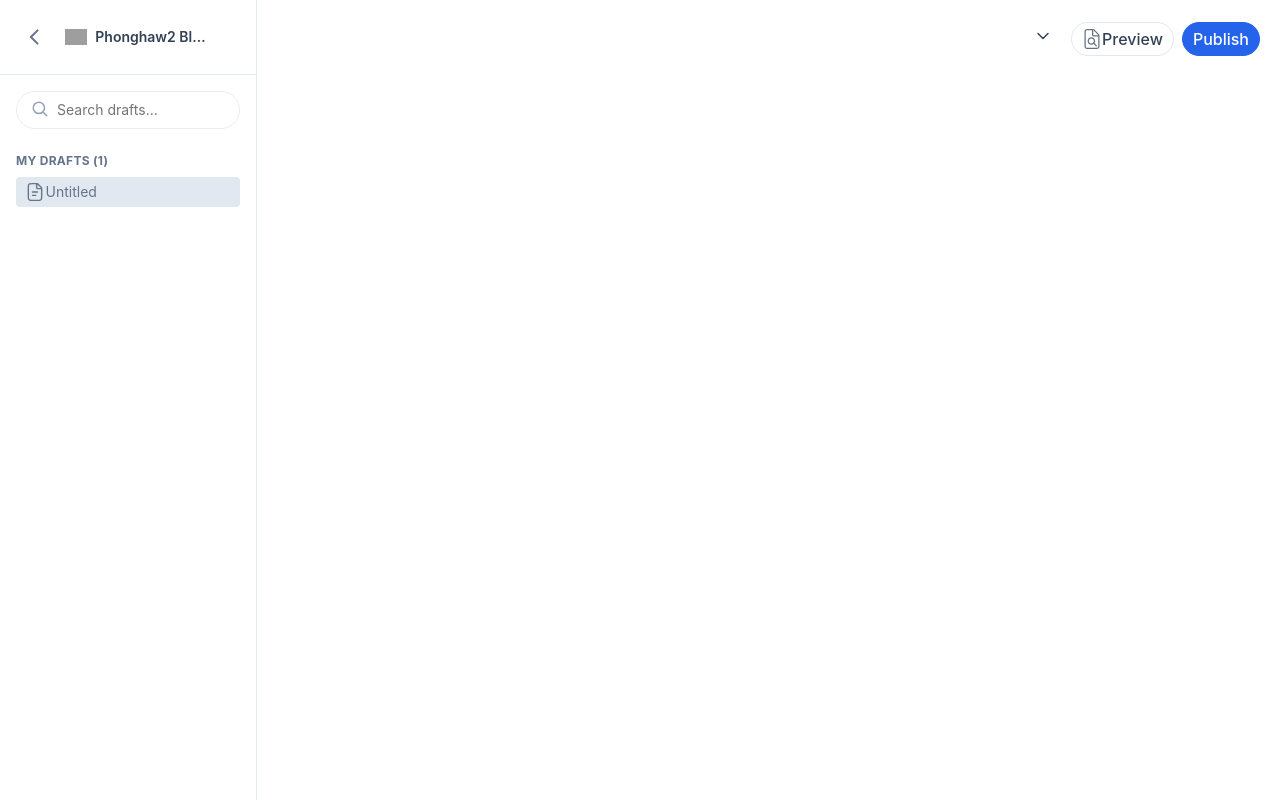
After one commit to phonghaw2/pmaker, a Laravel app: page /article/draft in a window 1280 px wide. The commit adds this page. Run offline with Laravel 8, Linux system fonts and the light colour scheme; grey boxes are pictures that could not be loaded.

Commit message:
#05 blade init

```diff
--- /dev/null
+++ b/app/Http/Controllers/Article/ArticleController.php
@@ -0,0 +1,19 @@
+<?php
+
+namespace App\Http\Controllers\Article;
+
+use App\Http\Controllers\Controller;
+use Illuminate\Http\Request;
+
+class ArticleController extends Controller
+{
+    public function index()
+    {
+        return view('home.article.index');
+    }
+
+    public function draft()
+    {
+        return view('home.article.draft');
+    }
+}
--- /dev/null
+++ b/public/css/home/article/draft.css
@@ -0,0 +1,571 @@
+* {
+    box-sizing: border-box;
+    border-width: 0;
+    border-style: solid;
+    border-color: rgb(226 232 240 / 80%);
+}
+
+body {
+    margin: 0;
+    padding: 0;
+}
+
+html {
+    line-height: 1.5;
+    -webkit-text-size-adjust: 100%;
+    -moz-tab-size: 4;
+    tab-size: 4;
+    font-family: Inter,ui-sans-serif,system-ui,-apple-system,BlinkMacSystemFont,"Segoe UI",Roboto,"Helvetica Neue",Arial,"Noto Sans",sans-serif,"Apple Color Emoji","Segoe UI Emoji","Segoe UI Symbol","Noto Color Emoji";
+    font-feature-settings: normal;
+}
+
+a {
+    color: inherit;
+    -webkit-text-decoration: inherit;
+    text-decoration: inherit;
+}
+
+button, select {
+    text-transform: none;
+}
+
+button, [role="button"] {
+    cursor: pointer;
+}
+
+button, input, optgroup, select, textarea {
+    font-family: inherit;
+    font-size: 100%;
+    font-weight: inherit;
+    line-height: inherit;
+    color: inherit;
+    margin: 0;
+    padding: 0;
+}
+
+img, svg, video, canvas, audio, iframe, embed, object {
+    display: block;
+    vertical-align: middle;
+}
+
+button, [type='button'], [type='reset'], [type='submit'] {
+    -webkit-appearance: button;
+    background-color: transparent;
+    background-image: none;
+}
+
+.draft-container {
+    display: flex;
+    width: 100vw;
+    height: 100vh;
+    line-height: 1.5;
+}
+
+.draft-nav {
+    flex: 2;
+    height: 100%;
+    max-width: 330px;
+    display: flex;
+    flex-direction: column;
+    border-right-width: 1px;
+    position: sticky;
+    top: 0px;
+    left: 0px;
+}
+
+.draft-content {
+    flex: 8;
+    height: 100%;
+    max-width: 100%;
+}
+
+.draft-back {
+    display: flex;
+    flex-direction: row;
+    -webkit-box-align: center;
+    align-items: center;
+    border-bottom-width: 1px;
+    padding: 1rem;
+}
+
+.draft-back-a {
+    border-radius: 9999px;
+    border-width: 1px;
+    border-color: transparent;
+    padding: 0.25rem 0.5rem;
+    font-weight: 500;
+    font-size: 0.875rem;
+    line-height: 1.25rem;
+    text-align: center;
+    display: flex;
+    height: 2.25rem;
+    width: 2.25rem;
+    flex-direction: row;
+    -webkit-box-align: center;
+    align-items: center;
+    -webkit-box-pack: center;
+    justify-content: center;
+    --tw-text-opacity: 1;
+    color: rgb(100 116 139 / var(--tw-text-opacity));
+    outline: transparent solid 2px !important;
+    outline-offset: 2px !important;
+}
+
+.draft-back-svg {
+    height: 1rem;
+    width: 1rem;
+    flex-shrink: 0;
+    stroke: currentcolor;
+}
+
+.css-12n6jp {
+    flex: 1 1 0%;
+}
+
+.css-tmyzm6 {
+    border-width: 1px;
+    border-color: transparent;
+    padding: 0.25rem 0px 0.25rem 0.75rem;
+    --tw-text-opacity: 1;
+    color: rgb(51 65 85 / var(--tw-text-opacity));
+    flex-direction: row;
+    -webkit-box-align: center;
+    align-items: center;
+    -webkit-box-pack: center;
+    justify-content: center;
+    text-align: center;
+    display: grid;
+    height: 100%;
+    grid-template-columns: repeat(12, minmax(0px, 1fr));
+    gap: 0.5rem;
+    border-radius: 0.5rem;
+    font-size: 0.875rem;
+    line-height: 1.25rem;
+    font-weight: 600;
+    width: 100%;
+    outline: transparent solid 2px !important;
+    outline-offset: 2px !important;
+}
+
+.css-firlg {
+    grid-column: span 2 / span 2;
+}
+
+.blog-name {
+    grid-column: span 8 / span 8;
+    overflow: hidden;
+    text-overflow: ellipsis;
+    white-space: nowrap;
+    text-align: left;
+}
+
+.css-hdknak {
+    display: block;
+    overflow: hidden;
+    text-overflow: ellipsis;
+    white-space: nowrap;
+}
+
+.css-ol8gnj {
+    position: relative;
+    height: 2rem;
+    width: 100%;
+}
+
+.css-1ceugt2 {
+    position: relative;
+    z-index: 30;
+    padding: 1rem;
+}
+
+.css-1k1ju2g {
+    width: 100%;
+    border-width: 1px;
+    outline: transparent solid 2px;
+    outline-offset: 2px;
+    padding: 0.5rem 2.5rem;
+    font-size: 0.875rem;
+    line-height: 1.25rem;
+    position: relative;
+    z-index: 20;
+    border-radius: 9999px;
+    background-color: transparent;
+}
+
+.css-1p542kp {
+    position: absolute;
+    top: 1.25rem;
+    left: 2rem;
+    z-index: 10;
+    margin-top: 0.375rem;
+    --tw-text-opacity: 1;
+    color: rgb(148 163 184 / var(--tw-text-opacity));
+}
+
+.css-vhbk82 {
+    height: 1rem;
+    width: 1rem;
+    stroke: currentcolor;
+}
+
+.css-1doig9l {
+    flex: 1 1 0%;
+    overflow: auto;
+}
+
+.css-13udsys {
+    height: 100%;
+}
+
+.css-195ybi5 {
+    position: relative;
+    width: 100%;
+    padding: 0.5rem 1rem 1rem;
+}
+
+.css-17d6yjs {
+    margin-bottom: 0.5rem;
+    display: flex;
+    width: 100%;
+    cursor: pointer;
+    flex-direction: row;
+    -webkit-box-align: center;
+    align-items: center;
+    -webkit-box-pack: justify;
+    justify-content: space-between;
+    font-size: 0.75rem;
+    line-height: 1rem;
+    font-weight: 700;
+    text-transform: uppercase;
+    letter-spacing: 0.025em;
+    --tw-text-opacity: 1;
+    color: rgb(100 116 139 / var(--tw-text-opacity));
+}
+
+.css-1ktcgv9 {
+    position: relative;
+    display: block;
+}
+
+.css-kvans7 {
+    border-radius: 0.25rem;
+    border-width: 1px;
+    border-color: transparent;
+    padding: 0.25rem 0.5rem;
+    --tw-bg-opacity: 1;
+    background-color: rgb(226 232 240 / var(--tw-bg-opacity));
+    font-size: 0.875rem;
+    line-height: 1.25rem;
+    flex-direction: row;
+    -webkit-box-align: center;
+    align-items: center;
+    grid-column: span 8 / span 8;
+    display: grid;
+    grid-template-columns: repeat(10, minmax(0px, 1fr));
+    -webkit-box-pack: start;
+    justify-content: flex-start;
+    text-align: left;
+    font-weight: 400;
+    --tw-text-opacity: 1;
+    color: rgb(100 116 139 / var(--tw-text-opacity));
+    outline: transparent solid 2px !important;
+    outline-offset: 2px !important;
+}
+
+.css-8yyt9q {
+    margin-right: 0.5rem;
+    height: 1.25rem;
+    width: 1.25rem;
+    flex-shrink: 0;
+    stroke: currentcolor;
+}
+
+.css-yung9h {
+    grid-column: span 9 / span 9;
+    overflow: hidden;
+    text-overflow: ellipsis;
+    white-space: nowrap;
+}
+
+.css-2hfyww {
+    grid-column: span 4 / span 4;
+    height: 100%;
+    flex-direction: row;
+    -webkit-box-align: center;
+    align-items: center;
+    -webkit-box-pack: center;
+    justify-content: center;
+    overflow: hidden;
+    border-top-right-radius: 0.25rem;
+    border-bottom-right-radius: 0.25rem;
+}
+
+@media (min-width: 768px) {
+
+    .css-2hfyww {
+        display: none;
+    }
+
+    .css-2hfyww {
+        position: absolute;
+        top: 0px;
+        bottom: 0px;
+        right: 0px;
+        grid-column: auto / auto;
+    }
+
+    .css-2hfyww {
+        position: absolute;
+        top: 0px;
+        bottom: 0px;
+        right: 0px;
+        grid-column: auto / auto;
+    }
+
+    .group:hover .css-2hfyww {
+        display: block!important;
+    }
+}
+
+.css-14fgbak {
+    position: relative;
+    z-index: 20;
+    display: flex;
+    height: 100%;
+    width: 100%;
+    flex-direction: row;
+    -webkit-box-align: center;
+    align-items: center;
+    -webkit-box-pack: end;
+    justify-content: flex-end;
+}
+
+.css-1xqpp34 {
+    border-radius: 0.25rem;
+    border-width: 1px;
+    padding: 0.25rem 0.5rem;
+    --tw-text-opacity: 1;
+    color: rgb(71 85 105 / var(--tw-text-opacity));
+    font-size: 0.875rem;
+    line-height: 1.25rem;
+    display: inline-flex;
+    flex-direction: row;
+    -webkit-box-align: center;
+    align-items: center;
+    -webkit-box-pack: center;
+    justify-content: center;
+    text-align: center;
+    --tw-border-opacity: 1;
+    border-color: rgb(226 232 240 / var(--tw-border-opacity));
+    --tw-bg-opacity: 1;
+    background-color: rgb(255 255 255 / var(--tw-bg-opacity));
+    outline: transparent solid 2px !important;
+    outline-offset: 2px !important;
+}
+
+.css-vhbk82 {
+    height: 1rem;
+    width: 1rem;
+    stroke: currentcolor;
+}
+
+
+.css-2hfyww {
+    position: absolute;
+    top: 0px;
+    bottom: 0px;
+    right: 0px;
+    grid-column: auto / auto;
+}
+
+.draft-header {
+    position: sticky;
+    top: 0px;
+    left: 0px;
+    z-index: 10;
+    padding-top: 1rem;
+    padding-bottom: 1rem;
+    display: flex;
+    flex-direction: row;
+    justify-content: flex-end;
+    align-items: end;
+    padding-left: 1.25rem;
+    padding-right: 1.25rem;
+}
+
+.css-1lfvfax {
+    border-radius: 9999px;
+    border-width: 1px;
+    --tw-border-opacity: 1;
+    border-color: rgb(226 232 240 / var(--tw-border-opacity));
+    padding: 0.25rem 0.625rem;
+    font-weight: 500;
+    --tw-text-opacity: 1;
+    color: rgb(51 65 85 / var(--tw-text-opacity));
+    -webkit-box-pack: center;
+    justify-content: center;
+    text-align: center;
+    margin-left: 0.5rem;
+    display: flex;
+    flex-direction: row;
+    -webkit-box-align: center;
+    align-items: center;
+    font-size: 1rem;
+    line-height: 1.5rem;
+}
+
+.css-1c0f27 {
+    display: block;
+    height: 1.25rem;
+    width: 1.25rem;
+    flex-shrink: 0;
+    fill: currentcolor;
+    opacity: 0.75;
+}
+
+.css-z17ftt {
+    border-radius: 9999px;
+    border-width: 1px;
+    --tw-border-opacity: 1;
+    border-color: rgb(37 99 235 / var(--tw-border-opacity));
+    --tw-bg-opacity: 1;
+    background-color: rgb(37 99 235 / var(--tw-bg-opacity));
+    padding: 0.25rem 0.625rem;
+    font-weight: 500;
+    --tw-text-opacity: 1;
+    color: rgb(255 255 255 / var(--tw-text-opacity));
+    -webkit-box-pack: center;
+    justify-content: center;
+    text-align: center;
+    margin-left: 0.5rem;
+    display: flex;
+    flex-direction: row;
+    -webkit-box-align: center;
+    align-items: center;
+    font-size: 1rem;
+    line-height: 1.5rem;
+}
+
+.css-n4l9fj:hover {
+    --tw-bg-opacity: 1;
+    background-color: rgb(226 232 240 / var(--tw-bg-opacity));
+}
+
+.css-n4l9fj {
+    display: flex;
+    align-items: center;
+    border-radius: 9999px;
+    border-width: 1px;
+    border-color: transparent;
+    padding-left: 0.75rem;
+    padding-right: 0.75rem;
+    padding-top: 0.25rem;
+    padding-bottom: 0.25rem;
+    font-size: 1rem;
+    line-height: 1.625;
+    font-weight: 500;
+    --tw-text-opacity: 1;
+    color: rgb(51 65 85 / var(--tw-text-opacity));
+    flex-direction: row;
+    align-items: center;
+    justify-content: center;
+    text-align: center;
+    height: 2.5rem;
+    width: 2.5rem;
+}
+
+.css-hvybmk {
+    height: 1.25rem;
+    width: 1.25rem;
+    -webkit-flex-shrink: 0;
+    -ms-flex-negative: 0;
+    flex-shrink: 0;
+    stroke: currentColor;
+}
+
+.draft-header-c {
+    position: relative;
+}
+.header-menu {
+    position: absolute;
+    right: 0;
+    min-width: 290px;
+    height: auto;
+    border-radius: 0.5rem;
+    border-width: 1px;
+    --tw-border-opacity: 1;
+    border-color: rgb(226 232 240 / var(--tw-border-opacity));
+    --tw-bg-opacity: 1;
+    background-color: rgb(255 255 255 / var(--tw-bg-opacity));
+    padding-top: 0.5rem;
+    padding-bottom: 0.5rem;
+    font-size: 0.875rem;
+    line-height: 1.25rem;
+    display: none;
+}
+
+.css-4gob12 {
+    display: flex;
+    width: 100%;
+    flex-wrap: wrap;
+    -webkit-box-align: center;
+    align-items: center;
+    -webkit-box-pack: justify;
+    justify-content: space-between;
+    padding: 0.5rem 1rem 0.5rem 0.5rem;
+}
+
+.css-s5xdrg {
+    display: flex;
+    -webkit-box-align: center;
+    align-items: center;
+}
+
+.css-11wm9m8 {
+    display: flex;
+    height: 2rem;
+    width: 2.75rem;
+    flex-flow: column wrap;
+    -webkit-box-align: center;
+    align-items: center;
+    -webkit-box-pack: center;
+    justify-content: center;
+    --tw-text-opacity: 1;
+    color: rgb(100 116 139 / var(--tw-text-opacity));
+}
+
+.css-5ykto3 {
+    height: 1.25rem;
+    width: 1.25rem;
+    stroke: currentcolor;
+}
+
+.css-1qug1jq {
+    --tw-text-opacity: 1;
+    color: rgb(71 85 105 / var(--tw-text-opacity));
+}
+
+.SwitchRoot {
+    width: 36px;
+    height: 20px;
+    background: #EAECF0;
+    border-radius: 9999px;
+    position: relative;
+    -webkit-tap-highlight-color: rgba(0, 0, 0, 0);
+    outline: none;
+}
+
+.SwitchThumb {
+    display: block;
+    width: 15px;
+    height: 15px;
+    background-color: white;
+    border-radius: 9999px;
+    transition: transform 100ms;
+    transform: translateX(2px);
+    will-change: transform;
+}
+
+.open {
+    display: block!important;
+}
--- /dev/null
+++ b/resources/views/home/article/draft.blade.php
@@ -0,0 +1,125 @@
+<!DOCTYPE html>
+<html lang="en">
+<head>
+    <meta charset="UTF-8">
+    <meta name="viewport" content="width=device-width, initial-scale=1.0">
+    <meta http-equiv="X-UA-Compatible" content="ie=edge">
+    {{-- <link rel="stylesheet" href="{{ asset('css/home/article/base.css') }}"> --}}
+    <link rel="stylesheet" href="{{ asset('css/home/article/draft.css') }}">
+    {{-- <link rel="stylesheet" href="{{ asset('css/home/article/responsive.css') }}"> --}}
+    <link rel="icon" type="image/png" sizes="32x32" href="{{ asset('images/icon.png') }}">
+    <title>Draft Maker</title>
+    <style>
+        [data-radix-scroll-area-viewport] {
+            scrollbar-width:none;
+            -ms-overflow-style:none;
+            -webkit-overflow-scrolling:touch;
+        }
+        [data-radix-scroll-area-viewport]::-webkit-scrollbar {
+            display:none
+        }
+    </style>
+</head>
+<body>
+    <div class="draft-container">
+        <div class="draft-nav">
+            <div class="draft-back">
+                <div class="css-0">
+                    <a href="/" variant="transparent" class="draft-back-a">
+                        <svg class="draft-back-svg" fill="none" viewBox="0 0 8 12">
+                            <path d="m6.667 1-5 5 5 5" stroke="stroke-current" stroke-width="1.5" stroke-linecap="round" stroke-linejoin="round"></path>
+                        </svg>
+                    </a>
+                </div>
+                <div class="css-12n6jp">
+                    <button type="button" variant="transparent" title="Phonghaw2 Blog" id="radix-:rf:" aria-haspopup="menu" aria-expanded="false" data-state="closed" class="css-tmyzm6">
+                        <div class="css-firlg">
+                            <div class="css-ol8gnj">
+                                <img alt="Phonghaw2 Blog" src="https://cdn.hashnode.com/res/hashnode/image/upload/v1660713301728/6uuIj2Dzq.png?w=200&amp;h=200&amp;fit=crop&amp;crop=entropy&amp;auto=compress,format&amp;format=webp" decoding="async" data-nimg="fill" loading="lazy" style="position: absolute; height: 100%; width: 100%; inset: 0px; object-fit: contain; object-position: center center; color: transparent;">
+                            </div>
+                        </div>
+                        <div class="blog-name">
+                            <span class="css-hdknak">Phonghaw2 Blog</span>
+                        </div>
+                    </button>
+                </div>
+                <div class="css-1jkmg58">
+                    <button type="button" variant="transparent" class="css-8v6mwr">
+                        <svg class="css-1vsxizs" viewBox="0 0 320 512"><path d="M193.94 256L296.5 153.44l21.15-21.15c3.12-3.12 3.12-8.19 0-11.31l-22.63-22.63c-3.12-3.12-8.19-3.12-11.31 0L160 222.06 36.29 98.34c-3.12-3.12-8.19-3.12-11.31 0L2.34 120.97c-3.12 3.12-3.12 8.19 0 11.31L126.06 256 2.34 379.71c-3.12 3.12-3.12 8.19 0 11.31l22.63 22.63c3.12 3.12 8.19 3.12 11.31 0L160 289.94 262.56 392.5l21.15 21.15c3.12 3.12 8.19 3.12 11.31 0l22.63-22.63c3.12-3.12 3.12-8.19 0-11.31L193.94 256z"></path></svg>
+                    </button>
+                </div>
+            </div>
+            <div class="css-1ceugt2">
+                <input placeholder="Search drafts…" type="text" class="css-1k1ju2g">
+                <span class="css-1p542kp">
+                    <svg class="css-vhbk82" fill="none" viewBox="0 0 16 16"><path d="m14.75 14.75-3.893-3.893M12.5 6.875a5.625 5.625 0 1 1-11.25 0 5.625 5.625 0 0 1 11.25 0Z" stroke="stroke-current" stroke-width="1.5" stroke-linecap="round" stroke-linejoin="round"></path></svg>
+                </span>
+            </div>
+            <div dir="ltr" class="css-1doig9l" style="position: relative; --radix-scroll-area-corner-width:0px; --radix-scroll-area-corner-height:0px;">
+                <div data-radix-scroll-area-viewport="" class="css-13udsys" style="overflow: hidden scroll;">
+                    <div style="min-width: 100%; display: table;">
+                        <div data-state="open" class="css-195ybi5">
+                            <button type="button" class="group css-17d6yjs" aria-controls="radix-:r17:" aria-expanded="true" data-state="open">
+                                <span>My Drafts (1)</span>
+                            </button>
+                            <div data-state="open" id="radix-:r17:" style="--radix-collapsible-content-height:30px; --radix-collapsible-content-width:238.188px;">
+                                <div class="group css-1ktcgv9">
+                                    <button type="button" variant="transparent-square" class="css-kvans7">
+                                        <div class="css-g70b67">
+                                            <svg class="css-8yyt9q" fill="none" viewBox="0 0 18 18"><path d="M10.5 1.875V4.2c0 .63 0 .945.123 1.186.107.211.28.384.491.491C11.354 6 11.67 6 12.3 6h2.325M6.75 9h4.5m-4.5 3h3M15 6.244V12.9c0 1.26 0 1.89-.245 2.371-.216.424-.56.768-.984.984-.48.245-1.11.245-2.371.245H6.6c-1.26 0-1.89 0-2.371-.245a2.25 2.25 0 0 1-.984-.983C3 14.79 3 14.16 3 12.9V5.1c0-1.26 0-1.89.245-2.371a2.25 2.25 0 0 1 .984-.984C4.709 1.5 5.339 1.5 6.6 1.5h3.656c.367 0 .55 0 .723.041.153.037.3.098.433.18.152.093.281.223.54.482l2.345 2.344c.26.26.39.39.482.54.082.135.143.281.18.434.041.173.041.356.041.723Z" stroke="stroke-current" stroke-width="1.25" stroke-linecap="round" stroke-linejoin="round"></path></svg>
+                                        </div>
+                                        <div class="css-yung9h">Untitled</div>
+                                    </button>
+                                    <div class="css-2hfyww">
+                                        <div class="css-14fgbak">
+                                            <button type="button" id="radix-:r38:" aria-haspopup="menu" aria-expanded="false" data-state="closed">
+                                                <button type="button" variant="transparent-square" class="css-1xqpp34">
+                                                    <svg class="css-vhbk82" fill="none" viewBox="0 0 4 16"><path d="M2 8.834a.833.833 0 1 0 0-1.667.833.833 0 0 0 0 1.667ZM2 14.667A.833.833 0 1 0 2 13a.833.833 0 0 0 0 1.667ZM2 3a.833.833 0 1 0 0-1.666A.833.833 0 0 0 2 3Z" stroke="stroke-outline" stroke-width="1.5" stroke-linecap="round" stroke-linejoin="round"></path></svg>
+                                                </button>
+                                            </button>
+                                        </div>
+                                    </div>
+                                </div>
+                            </div>
+                        </div>
+                    </div>
+                </div>
+            </div>
+        </div>
+        <div class="draft-content">
+            <div class="draft-header">
+                <div class="draft-header-c">
+                    <button type="button" id="drafts-options-button" aria-label="Toggle more options" variant="transparent" aria-haspopup="dialog" aria-expanded="false" aria-controls="radix-:R1hqkall36:" data-state="closed" class="css-n4l9fj"><svg class="css-hvybmk" fill="none" viewBox="0 0 20 20"><path d="m5 7.5 5 5 5-5" stroke="stroke-current" stroke-width="1.5" stroke-linecap="round" stroke-linejoin="round"></path></svg></button>
+                    <div class="header-menu">
+                        <div class="css-4gob12">
+                            <label for="dark-mode-switch" class="css-s5xdrg">
+                                <span class="css-11wm9m8">
+                                    <svg class="css-5ykto3" fill="none" viewBox="0 0 24 24"><path d="M3 11.449C3 16.724 7.169 21 12.312 21c3.959 0 7.34-2.534 8.688-6.107a8.074 8.074 0 0 1-3.515.8c-4.571 0-8.277-3.8-8.277-8.489 0-1.961.648-3.767 1.737-5.204C6.45 2.678 3 6.65 3 11.449Z" stroke="stroke-current" stroke-width="1.5" stroke-linecap="round" stroke-linejoin="round"></path>
+                                    </svg>
+                                </span>
+                                <span class="css-1qug1jq">Dark mode</span>
+                            </label>
+                            <button type="button" role="switch" aria-checked="false" data-state="unchecked" value="on" id="dark-mode-switch" class="SwitchRoot">
+                                <span data-state="unchecked" class="SwitchThumb"></span>
+                            </button>
+                        </div>
+                    </div>
+                </div>
+                <button type="button" variant="transparent-outline" class="css-1lfvfax">
+                    <svg class="css-1c0f27" viewBox="0 0 384 512"><path d="M365.3 125.3 258.8 18.8C246.7 6.742 230.5 0 213.5 0H64C28.65 0 0 28.66 0 64l.006 384c0 35.34 28.65 64 64 64H320c35.35 0 64-28.66 64-64V170.5c0-17-6.7-33.2-18.7-45.2zM224 34.08c4.477 1.562 8.666 3.844 12.12 7.297l106.5 106.5c3.48 3.423 5.78 7.623 7.28 12.123H240c-8.8 0-16-7.2-16-16V34.08zM352 448c0 17.64-14.36 32-32 32H64c-17.64 0-32-14.36-32-32V64c0-17.64 14.36-32 32-32h128v112c0 26.5 21.5 48 48 48h112v256zM80 304c0 52.94 43.06 96 96 96 20.7 0 39.76-6.734 55.46-17.92l61.23 61.23C295.8 446.4 299.9 448 304 448s8.188-1.562 11.31-4.688c6.25-6.25 6.25-16.38 0-22.62l-61.23-61.23C265.3 343.8 272 324.7 272 304c0-52.94-43.06-96-96-96s-96 43.1-96 96zm160 0c0 35.28-28.72 64-64 64s-64-28.72-64-64 28.72-64 64-64 64 28.7 64 64z"></path></svg>
+                    <span class="css-1pupgg1">Preview</span>
+                </button>
+                <button type="button" variant="primary" class="css-z17ftt"><span>Publish</span></button>
+            </div>
+        </div>
+    </div>
+    <script src="{{ asset('js/jquery.min.js') }}"></script>
+    <script>
+        $('#drafts-options-button').click(function (e) {
+            console.log($(this));
+            e.preventDefault();
+            $('.header-menu').toggleClass('open');
+        });
+    </script>
+</body>
+</html>
--- a/resources/views/home/login.blade.php
+++ b/resources/views/home/login.blade.php
@@ -6,6 +6,7 @@
     <meta http-equiv="X-UA-Compatible" content="ie=edge">
     <link rel="stylesheet" href="{{ asset('css/home/base.css') }}">
     <link rel="stylesheet" href="{{ asset('css/home/auth.css') }}">
+    <link rel="icon" type="image/png" sizes="32x32" href="{{ asset('images/icon.png') }}">
     <title>Login</title>
 </head>
 <body>
--- a/resources/views/home/main.blade.php
+++ b/resources/views/home/main.blade.php
@@ -6,6 +6,7 @@
     <meta name="viewport" content="width=device-width, initial-scale=1.0">
     <meta http-equiv="X-UA-Compatible" content="ie=edge">
     <link rel="stylesheet" href="{{ asset('css/home/main.css') }}">
+    <link rel="icon" type="image/png" sizes="32x32" href="{{ asset('images/icon.png') }}">
     <title>Pmaker - Step 1</title>
 </head>
 
--- a/resources/views/home/preview.blade.php
+++ b/resources/views/home/preview.blade.php
@@ -6,6 +6,7 @@
     <meta http-equiv="X-UA-Compatible" content="ie=edge">
     <link rel="stylesheet" href="{{ asset('css/preview.css') }}">
     <link rel="stylesheet" href="{{ asset('css/responsive.css') }}">
+    <link rel="icon" type="image/png" sizes="32x32" href="{{ asset('images/icon.png') }}">
     <title>Preview | title</title>
 </head>
 <body>
--- a/resources/views/home/signup.blade.php
+++ b/resources/views/home/signup.blade.php
@@ -1,11 +1,12 @@
 <!DOCTYPE html>
-<html lang="en">
+<html lang="{{ str_replace('_', '-', app()->getLocale()) }}">
 <head>
     <meta charset="UTF-8">
     <meta name="viewport" content="width=device-width, initial-scale=1.0">
     <meta http-equiv="X-UA-Compatible" content="ie=edge">
     <link rel="stylesheet" href="{{ asset('css/home/base.css') }}">
     <link rel="stylesheet" href="{{ asset('css/home/auth.css') }}">
+    <link rel="icon" type="image/png" sizes="32x32" href="{{ asset('images/icon.png') }}">
     <title>Signup</title>
 </head>
 <body>
--- a/routes/web.php
+++ b/routes/web.php
@@ -1,5 +1,6 @@
 <?php
 
+use App\Http\Controllers\Article\ArticleController;
 use App\Http\Controllers\AuthController;
 use App\Http\Controllers\HomeController;
 use App\Http\Controllers\Step\StepController;
@@ -59,3 +60,11 @@ Route::group([
 Route::get('/main/api/test', [HomeController::class, 'check'])->name('check');
 
 Route::get('/main/preview', [HomeController::class, 'preview'])->name('preview');
+
+
+Route::group([
+    'as' => 'article.',
+    'prefix' => 'article',
+], static function () {
+    Route::get('/draft', [ArticleController::class, 'draft'])->name('draft');
+});
```
Also changed, not shown: public/images/icon.png (added).
